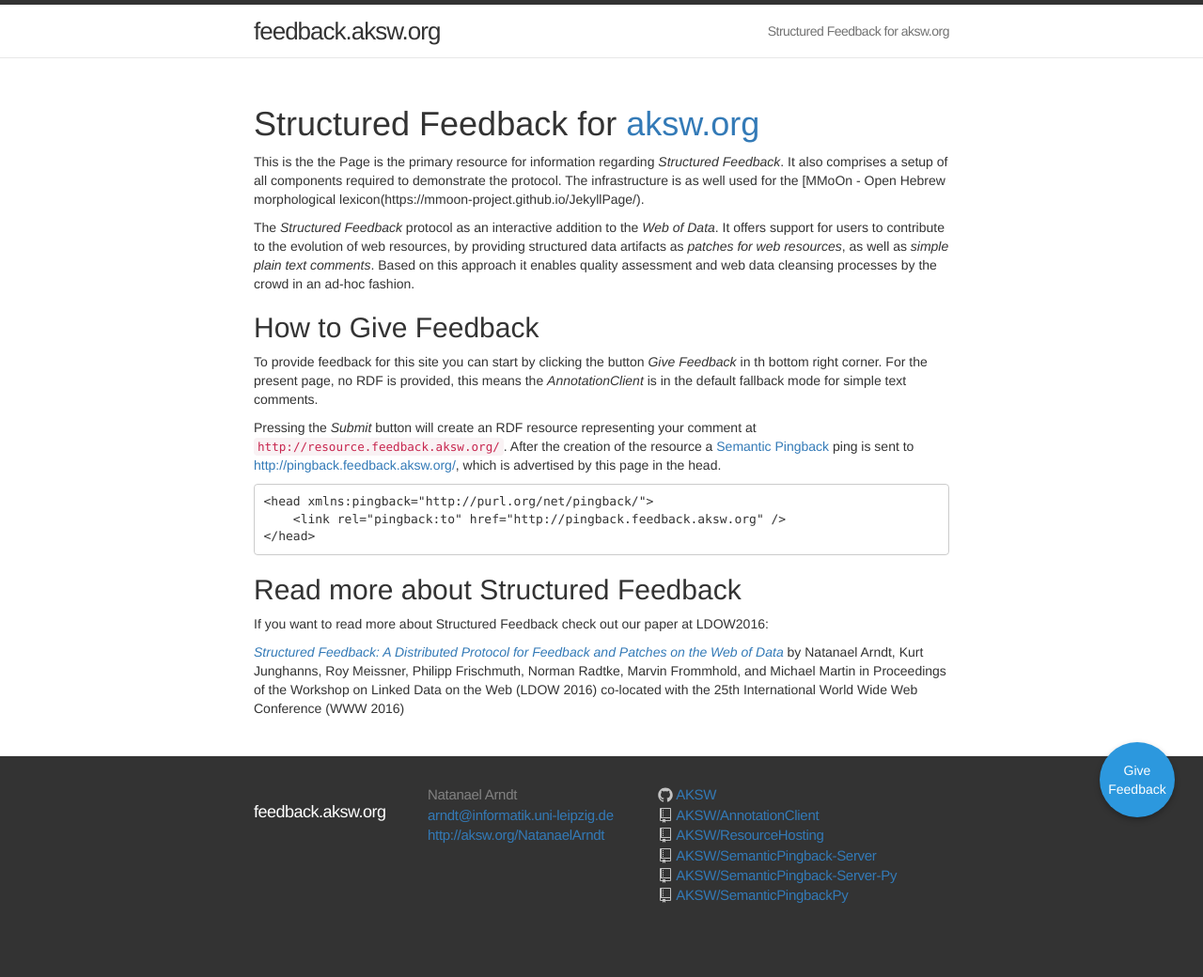
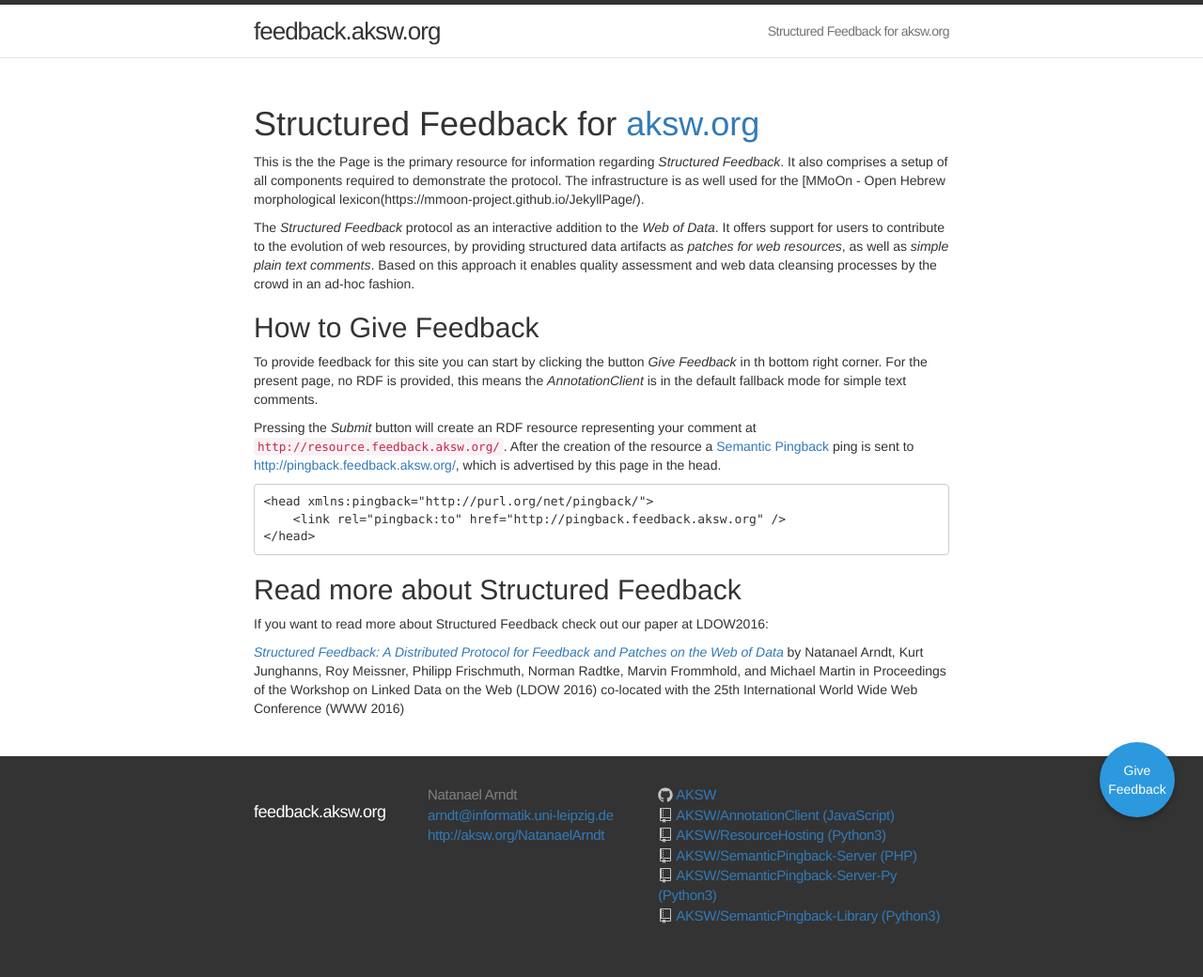
Before and after one commit to AKSW/feedback.aksw.org, a Jekyll site: the page built from index.md, in a window 1280 px wide. Shown: the whole page at 94% size. Built offline with Jekyll 4.4.1, drawn with Linux system fonts in a browser that asks for light colours; our own code applies the rules of GitHub Pages for plain Markdown files; before the commit the page ends 1019 px from its top, so only the background shows below that; part of the change alters nothing that is shown.

Commit message:
Fix repo links

```diff
--- a/_config.yml
+++ b/_config.yml
@@ -13,16 +13,16 @@ pingback_service: "https://pingback.feedback.aksw.org/"
 github_username:  AKSW
 github_repositories:  akswgroup
 github_repositories:
-  - name: AnnotationClient (JavaScript)
-    title: AKSW/AnnotationClient
-  - name: ResourceHosting (Python3)
-    title: AKSW/ResourceHosting
-  - name: SemanticPingback-Server (PHP)
-    title: AKSW/SemanticPingback-Server
-  - name: SemanticPingback-Server (Python3)
-    title: AKSW/SemanticPingback-Server-Py
-  - name: SemanticPingback-Library (Python3)
-    title: AKSW/SemanticPingbackPy
+  - name: AnnotationClient
+    title: AKSW/AnnotationClient (JavaScript)
+  - name: ResourceHosting
+    title: AKSW/ResourceHosting (Python3)
+  - name: SemanticPingback-Server
+    title: AKSW/SemanticPingback-Server (PHP)
+  - name: SemanticPingback-Server-Py
+    title: AKSW/SemanticPingback-Server-Py (Python3)
+  - name: SemanticPingbackPy
+    title: AKSW/SemanticPingback-Library (Python3)
 
 # Build settings
 markdown: kramdown
```
